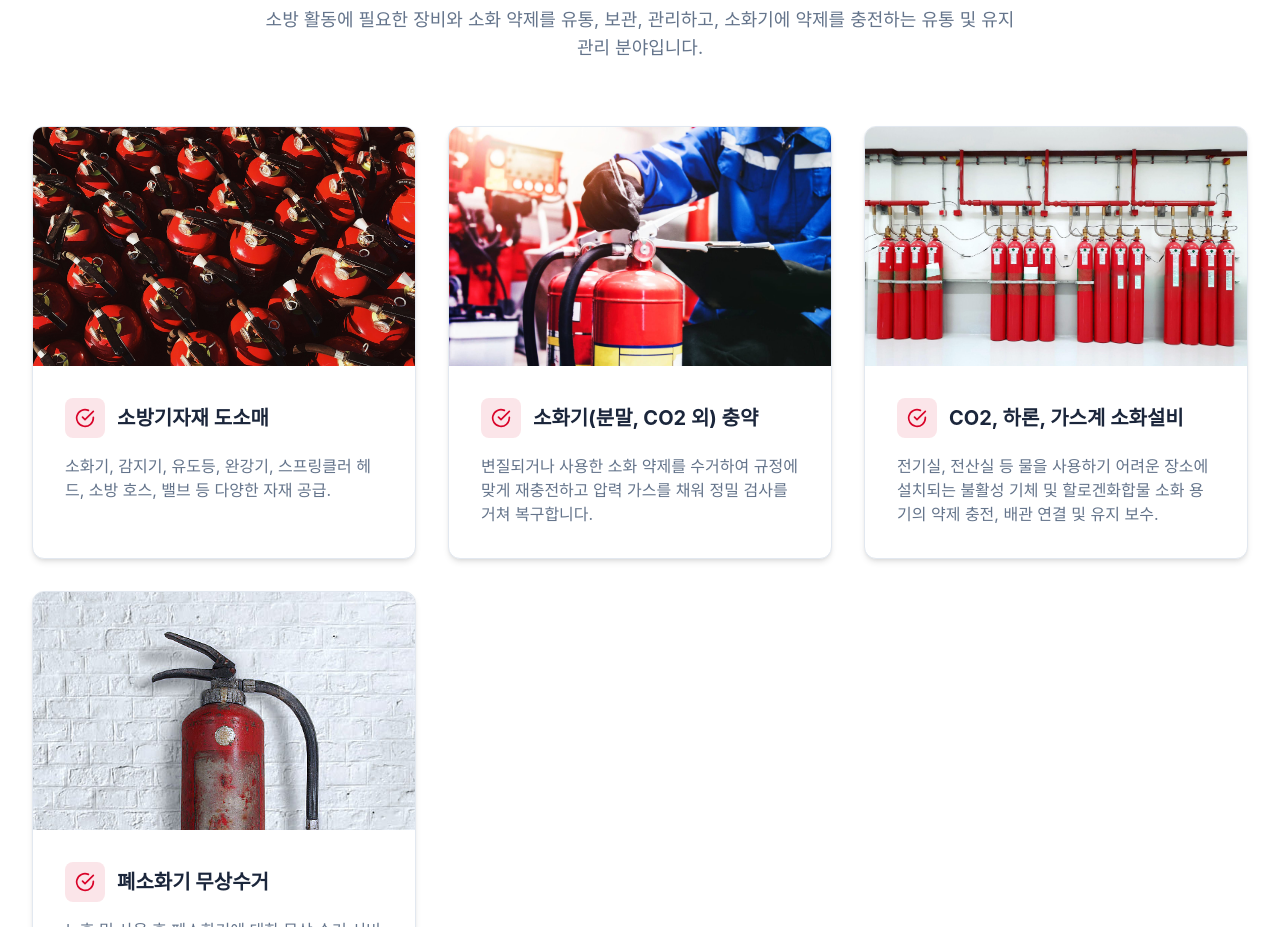
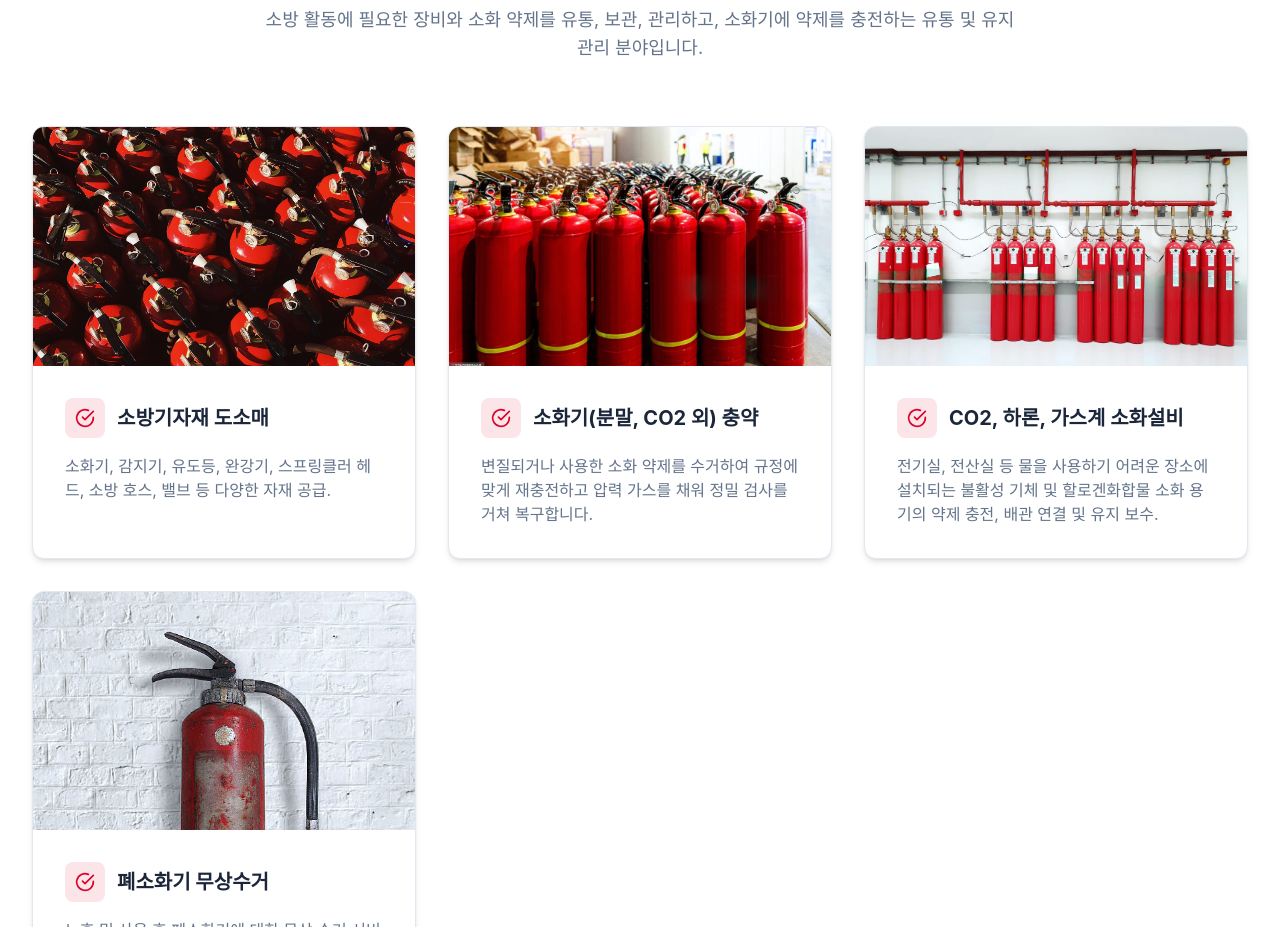
Before and after one commit to jokoouyou/daewon0.1, a Next.js app: page /services in a window 1280 px wide. Shown: the part 1580-2507 px from the top of the page. Built offline with nearby package versions, Linux system fonts and the light colour scheme.

Commit message:
Update website source code - photos

```diff
--- a/src/app/achievements/AchievementsClient.tsx
+++ b/src/app/achievements/AchievementsClient.tsx
@@ -8,7 +8,7 @@ const projects = [
   {
     title: "한국전기연구원",
     description: "나노소재 화학습식공정 플랫폼 구축 소방공사",
-    image: "/assets/images/KERI01.jpg",
+    image: "/assets/images/KERI01.jpeg",
     tag: "연구시설 / 신축공사",
   },
   {
--- a/src/app/services/ServicesClient.tsx
+++ b/src/app/services/ServicesClient.tsx
@@ -57,7 +57,7 @@ const tabs = [
         },
         {
           title: "소화기(분말, CO2 외) 충약",
-          image: "/assets/images/dw12.jpg",
+          image: "/assets/images/dw14.jpg",
           description:
             "변질되거나 사용한 소화 약제를 수거하여 규정에 맞게 재충전하고 압력 가스를 채워 정밀 검사를 거쳐 복구합니다.",
         },
```
